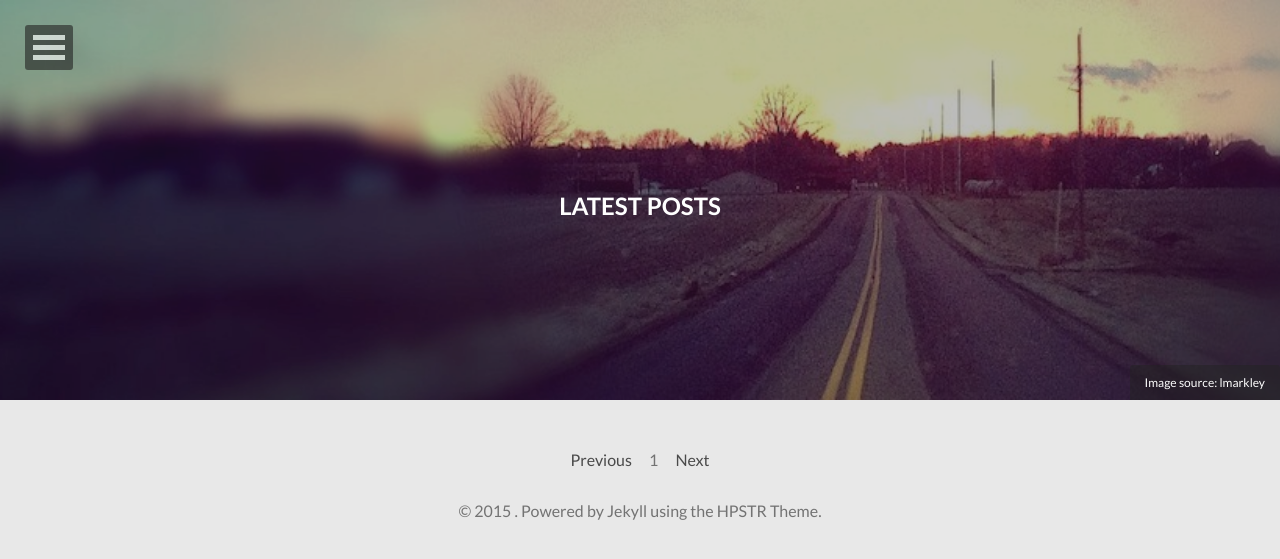
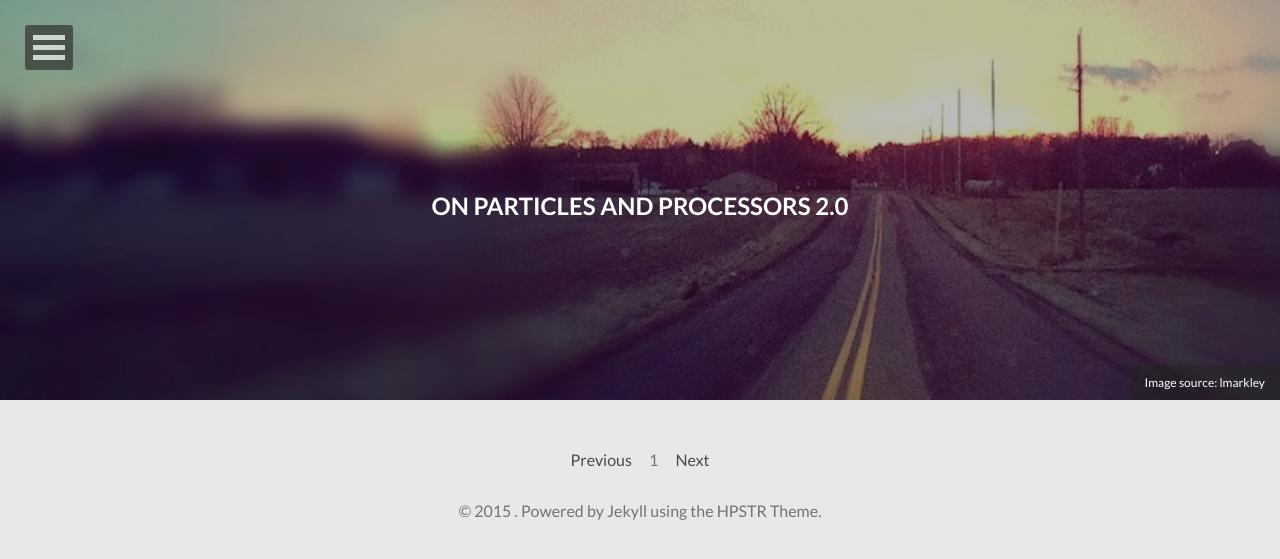
Before and after one commit to lmarkley/lmarkley.github.io, a Jekyll site: the page built from index.html, in a window 1280 px wide. Shown: the top 559 px of the page. Built offline with Jekyll 4.4.1, drawn with Linux system fonts in a browser that asks for light colours; nearby versions of some CDN libraries.

Commit message:
still fixing...

```diff
--- a/index.html
+++ b/index.html
@@ -1,6 +1,6 @@
 ---
 layout: post-index
-title: Latest Posts
+title: On Particles and Processors 2.0
 description: "Describe this nonsense."
 tags: [Jekyll, theme, themes, responsive, blog, modern]
 comments: false
```
